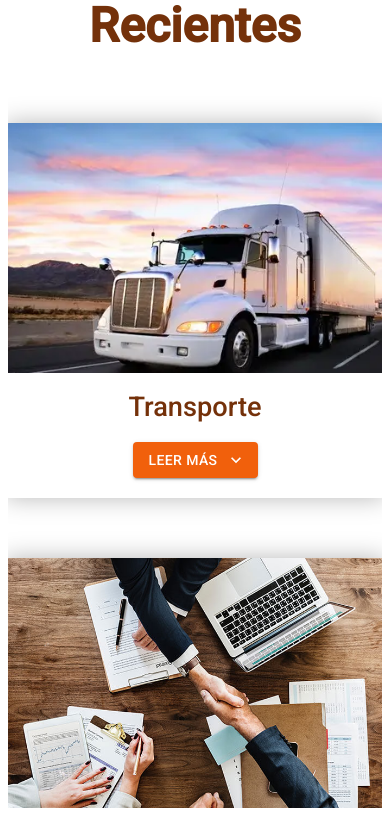
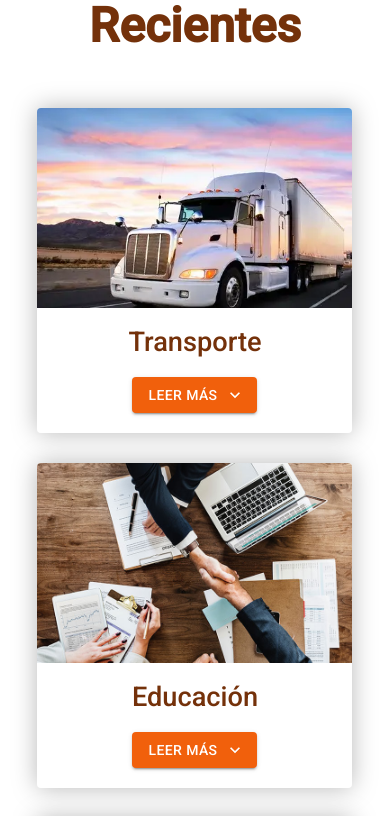
Before and after one commit to ucm23/cti, a Next.js app: page / in a window 390 px wide. Shown: the part 3817-4633 px from the top of the page. Built offline with nearby package versions, Linux system fonts and the light colour scheme; a small style sheet from the web is missing.

Commit message:
hasta 370 pixeles en anchura

```diff
--- a/assets/global.css
+++ b/assets/global.css
@@ -1249,6 +1249,19 @@ body::-webkit-scrollbar-thumb{
     }
 }
 
+@media (max-width: 920px) {
+    .card-margenWork{
+        max-width: 350px !important;
+        min-width: 350px !important;
+        margin: 15px;
+    }
+
+    .card-img-top{
+        height: 215px !important;
+    }
+
+}
+
 @media (max-width: 900px){
     .nav_link{
         display: none;
@@ -1309,6 +1322,29 @@ body::-webkit-scrollbar-thumb{
     }
 }
 
+@media (max-width: 820px) {
+    .bg-footer{
+        height: 550px;
+    }
+
+    .footer-derechos{
+        text-align: center;
+        margin-top: 15px;
+    }
+
+    .footer-derechos p{
+        margin: 8px auto;
+    }
+
+    .cert1{ width: 17%; }
+    .cert2{ width: 16%; }
+    .cert3{ width: 20%; }
+    .cert4{ width: 20%; }
+    .cert5{ width: 36%; }
+    .cert6{ width: 33%; }
+    .cert7{ width: 33%; }
+}
+
 @media (max-width: 800px) {
     .bienvenida{
         width: 100%;
@@ -1337,30 +1373,17 @@ body::-webkit-scrollbar-thumb{
     .bienvenida_texto,.year-text{
         font-size: 1.1rem;
     }
+
+    .card-margenWork{
+        max-width: 315px !important;
+        min-width: 315px !important;
+    }
+
+    .card-img-top{
+        height: 200px !important;
+    }
 }
 
-@media (max-width: 820px) {
-    .bg-footer{
-        height: 550px;
-    }
-
-    .footer-derechos{
-        text-align: center;
-        margin-top: 15px;
-    }
-
-    .footer-derechos p{
-        margin: 8px auto;
-    }
-
-    .cert1{ width: 17%; }
-    .cert2{ width: 16%; }
-    .cert3{ width: 20%; }
-    .cert4{ width: 20%; }
-    .cert5{ width: 36%; }
-    .cert6{ width: 33%; }
-    .cert7{ width: 33%; }
-}
 
 @media (max-width: 650px){
     .card-margen{
```
